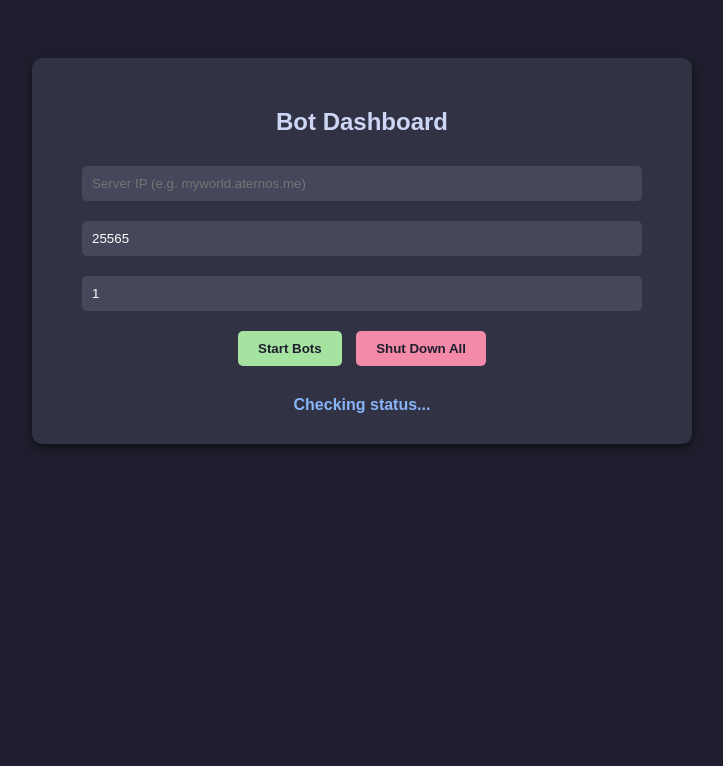
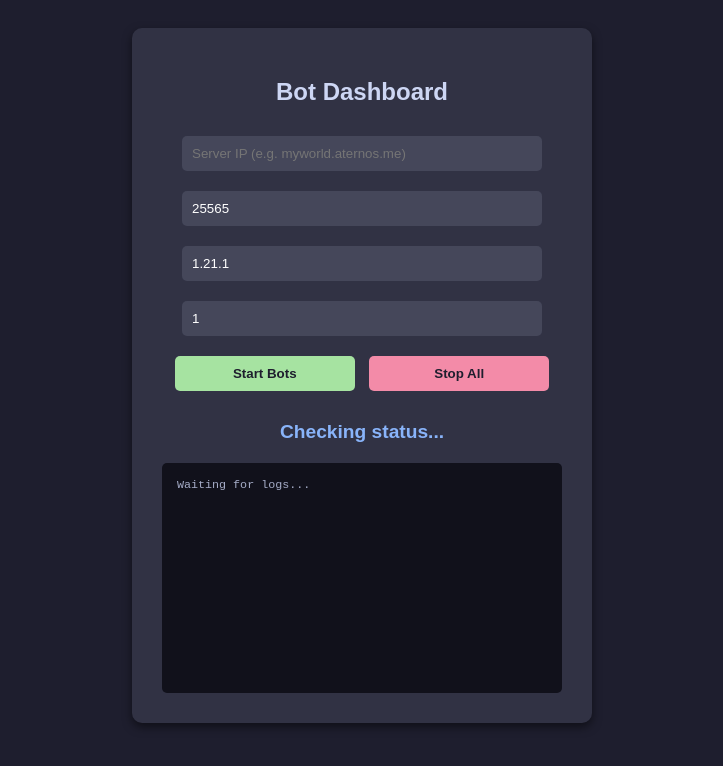
Before and after one commit to myservices0/mincarft-server-bott, a website: page index.html in a window 1280 px wide. Both pictures are taken after a click on the button "Start Bots". Shown: the whole page, without its empty margins (278-1001 px from the left). Drawn offline with Linux system fonts and the light colour scheme; no server answers.

Commit message:
Update index.html

```diff
--- a/index.html
+++ b/index.html
@@ -5,49 +5,60 @@
     <meta name="viewport" content="width=device-width, initial-scale=1.0">
     <title>Aternos Bot Manager</title>
     <style>
-        body { font-family: Arial, sans-serif; background: #1e1e2e; color: #cdd6f4; text-align: center; padding: 50px; }
-        .card { background: #313244; padding: 30px; border-radius: 10px; display: inline-block; box-shadow: 0 4px 10px rgba(0,0,0,0.5); }
-        input { margin: 10px 0; padding: 10px; width: 90%; border-radius: 5px; border: none; background: #45475a; color: white; }
-        button { padding: 10px 20px; border: none; border-radius: 5px; cursor: pointer; font-weight: bold; margin: 10px 5px; }
+        body { font-family: Arial, sans-serif; background: #1e1e2e; color: #cdd6f4; text-align: center; padding: 20px; }
+        .card { background: #313244; padding: 30px; border-radius: 10px; display: inline-block; box-shadow: 0 4px 10px rgba(0,0,0,0.5); width: 100%; max-width: 400px; }
+        input { margin: 10px 0; padding: 10px; width: 90%; border-radius: 5px; border: none; background: #45475a; color: white; box-sizing: border-box; }
+        button { padding: 10px 20px; border: none; border-radius: 5px; cursor: pointer; font-weight: bold; margin: 10px 5px; width: 45%; }
         .start-btn { background: #a6e3a1; color: #1e1e2e; }
         .stop-btn { background: #f38ba8; color: #1e1e2e; }
-        #status-box { margin-top: 20px; font-weight: bold; color: #89b4fa; }
+        #status-box { margin-top: 20px; font-weight: bold; color: #89b4fa; font-size: 1.2em; }
+        .terminal { background: #11111b; color: #a6adc8; padding: 15px; margin-top: 20px; border-radius: 5px; text-align: left; height: 200px; overflow-y: auto; font-family: monospace; font-size: 0.9em; }
     </style>
 </head>
 <body>
     <div class="card">
         <h2>Bot Dashboard</h2>
         <input type="text" id="ip" placeholder="Server IP (e.g. myworld.aternos.me)">
-        <input type="number" id="port" placeholder="Port (e.g. 25565)" value="25565">
+        <input type="number" id="port" placeholder="Port (Default: 25565)" value="25565">
+        <input type="text" id="version" placeholder="Minecraft Version (e.g. 1.21.1)" value="1.21.1">
         <input type="number" id="count" placeholder="How many bots?" value="1">
         <br>
         <button class="start-btn" onclick="startBots()">Start Bots</button>
-        <button class="stop-btn" onclick="stopBots()">Shut Down All</button>
+        <button class="stop-btn" onclick="stopBots()">Stop All</button>
 
         <div id="status-box">Checking status...</div>
+
+        <div class="terminal" id="log-box">
+            Waiting for logs...
+        </div>
     </div>
 
     <script>
         async function fetchStatus() {
             const res = await fetch('/api/status');
             const data = await res.json();
+
             const statusBox = document.getElementById('status-box');
             if (data.running) {
-                statusBox.innerHTML = `🟢 ONLINE: ${data.botCount} bots connected to ${data.server}`;
+                statusBox.innerHTML = `🟢 ONLINE: ${data.botCount} bots active`;
             } else {
-                statusBox.innerHTML = `🔴 OFFLINE: No bots running.`;
+                statusBox.innerHTML = `🔴 OFFLINE`;
             }
+
+            const logBox = document.getElementById('log-box');
+            logBox.innerHTML = data.logs.join('<br>') || "Waiting for logs...";
         }
 
         async function startBots() {
             const ip = document.getElementById('ip').value;
-            const port = document.getElementById('port').value;
+            const port = document.getElementById('port').value || 25565;
+            const version = document.getElementById('version').value;
             const count = document.getElementById('count').value;
 
             await fetch('/api/start', {
                 method: 'POST',
                 headers: { 'Content-Type': 'application/json' },
-                body: JSON.stringify({ ip, port, count })
+                body: JSON.stringify({ ip, port, count, version })
             });
             fetchStatus();
         }
@@ -57,7 +68,7 @@
             fetchStatus();
         }
 
-        setInterval(fetchStatus, 3000);
+        setInterval(fetchStatus, 2000);
         fetchStatus();
     </script>
 </body>
```
